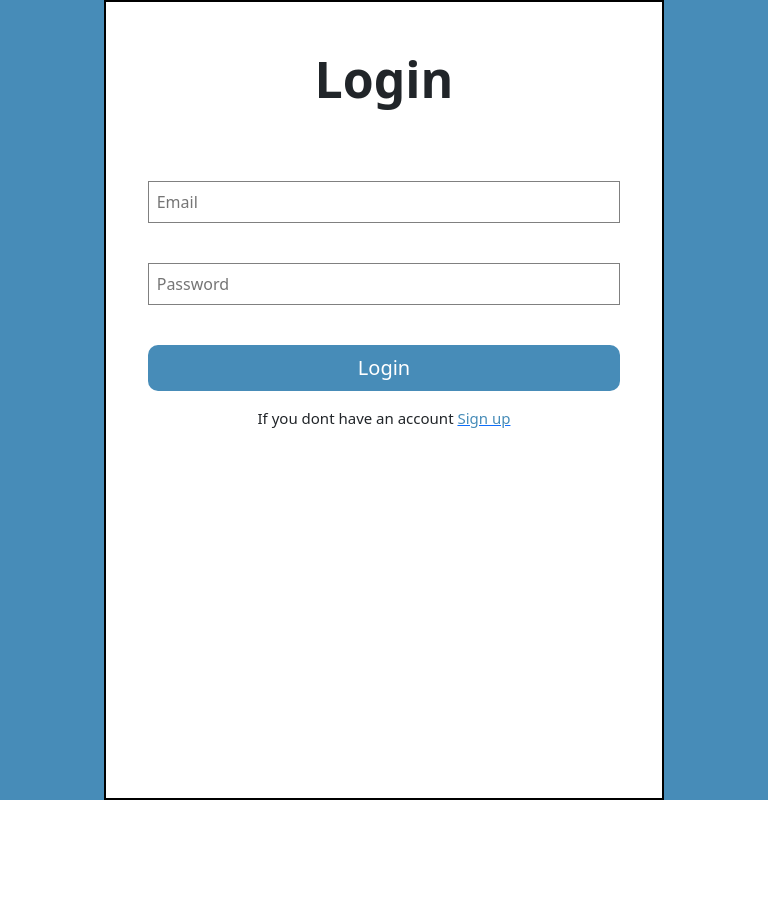
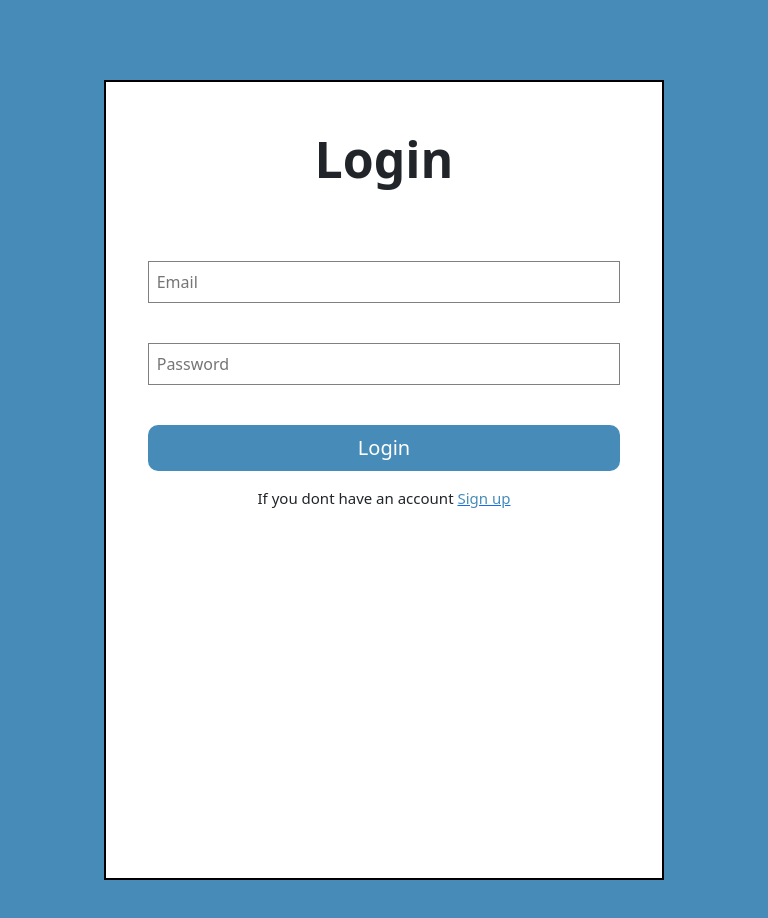
Before and after one commit to RalfiWardhana/client_nutech, a React (Create React App) app: page /login in a window 768 px wide. Shown: the top 918 px of the page. Before the commit the page ends 800 px from the top, so only its background shows below. Built offline with nearby package versions, Linux system fonts and the light colour scheme.

Commit message:
sixth commit

```diff
--- a/src/styles/login.css
+++ b/src/styles/login.css
@@ -75,9 +75,16 @@
         align-items: center;
         background-color: white;
     }
+    .flex-center{
+        display: flex;
+        justify-content: center;
+        align-items: center;
+        height: 120vh;
+        background-color: #478cb8;
+    }
     .square-register{
         width: 70vh;
-        height: 100vh;
+        height: 120vh;
         border: 2px solid black;
         display: flex;
         flex-direction: column;
```
